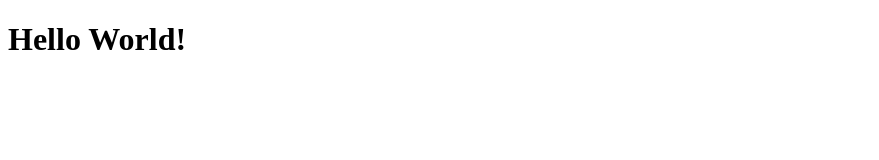
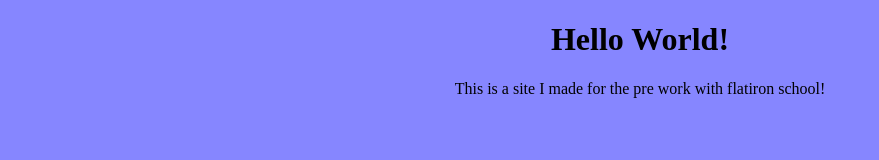
Before and after one commit to EthanLD152/my-personal-website, a plain HTML site: page index.html in a window 1280 px wide. Shown: the whole page, without its empty margins (0-879 px from the left). Drawn offline with Linux system fonts and the light colour scheme.

Commit message:
add style.css, connect to index.html

```diff
--- a/index.html
+++ b/index.html
@@ -1,9 +1,11 @@
 <!DOCTYPE html>
 <html lang="en">
   <head>
+    <link rel="stylesheet" href="style.css" />
     <title>My Personal Website</title>
   </head>
   <body>
     <h1>Hello World!</h1>
+    <p>This is a site I made for the pre work with flatiron school!</p>
   </body>
 </html>
--- /dev/null
+++ b/style.css
@@ -0,0 +1,4 @@
+body {
+  background: rgba(0, 0, 255, 0.474);
+  text-align: center;
+}
```
